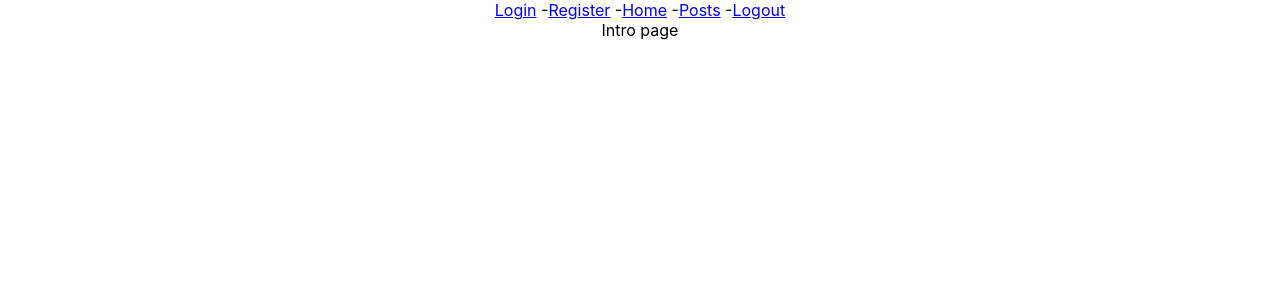
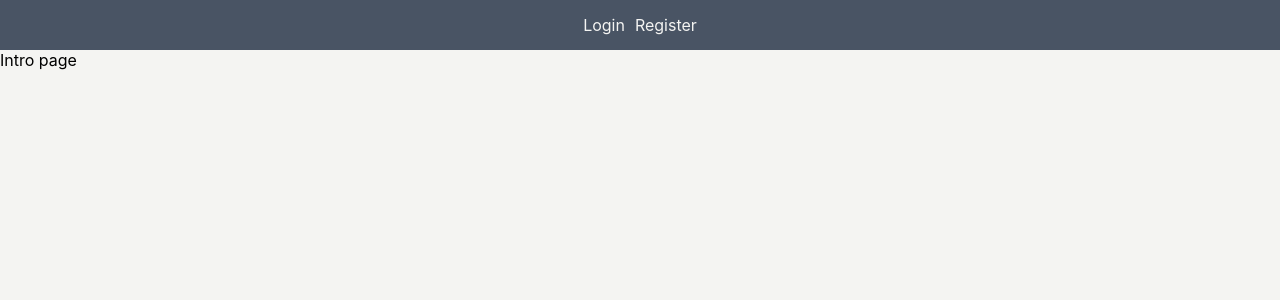
Before and after one commit to InnuendoX3/forum, a React (Create React App) app: page / in a window 1280 px wide. Shown: the top 300 px of the page. Built offline with nearby package versions, Linux system fonts and the light colour scheme.

Commit message:
Started with StyledComponents // Navbar links appears depending on user logged

```diff
--- a/package.json
+++ b/package.json
@@ -10,6 +10,7 @@
     "react-dom": "^17.0.1",
     "react-router-dom": "^5.2.0",
     "react-scripts": "4.0.0",
+    "styled-components": "^5.2.1",
     "web-vitals": "^0.2.4"
   },
   "scripts": {
--- a/src/App.js
+++ b/src/App.js
@@ -1,8 +1,6 @@
 import React, { useState } from 'react'
-import './App.css'; // Delete ?
 import { Switch, Route, Redirect } from 'react-router-dom'
 import { UserContext } from './contexts/UserContext'
-
 
 import HomePage from './pages/HomePage'
 import LoginPage from './pages/LoginPage'
@@ -12,7 +10,6 @@ import PostDetailPage from './pages/PostDetailPage'
 import PostCreatePage from './pages/PostCreatePage'
 
 import Navbar from './components/Navbar'
-
 
 
 function App() {
@@ -25,7 +22,7 @@ function App() {
   const [isLoggedIn, setIsLoggedIn] = useState(false)
 
   return (
-    <div className="App">
+    <>
       <UserContext.Provider value={{userInfo, setUserInfo, isLoggedIn, setIsLoggedIn}}>
         <Navbar />
         <Switch>
@@ -49,7 +46,7 @@ function App() {
           <Route path='/'> <div>Intro page</div> </Route>
         </Switch>
       </UserContext.Provider>
-    </div>
+    </>
   );
 }
 
--- a/src/components/Navbar.jsx
+++ b/src/components/Navbar.jsx
@@ -1,11 +1,22 @@
 import React, { useContext } from 'react'
-import { Link } from 'react-router-dom'
+import { UserContext } from '../contexts/UserContext'
+import styled from 'styled-components'
+//import { Link } from 'react-router-dom'
 
 import Auth from '../data/AuthKit'
-import { UserContext } from '../contexts/UserContext'
+import Link from './styled/Link'
+
+const NavbarStyled = styled.div`
+  background-color: #495464;
+  height: 50px;
+  display: flex;
+  justify-content: center;
+  align-items: center;
+`
+
 
 export default function Navbar() {
-  const { setIsLoggedIn, setUserInfo } = useContext(UserContext)
+  const { isLoggedIn, setIsLoggedIn, setUserInfo } = useContext(UserContext)
 
   function logout() {
     Auth.removeToken()
@@ -16,22 +27,12 @@ export default function Navbar() {
   }
 
   return (
-    <div>
-      <span>
-        <Link to='/login' >Login</Link> -
-      </span>
-      <span>
-        <Link to='/register' >Register</Link> -
-      </span>
-      <span>
-        <Link to='/home' >Home</Link> -
-      </span>
-      <span>
-        <Link to='/posts' >Posts</Link> -
-      </span>
-      <span>
-        <Link to='/login' onClick={logout} >Logout</Link>
-      </span>
-    </div>
+    <NavbarStyled>
+        { !isLoggedIn && <Link to='/login' >Login</Link> }
+        { !isLoggedIn && <Link to='/register' >Register</Link>}
+        { isLoggedIn && <Link to='/home' >Home</Link>}
+        { isLoggedIn && <Link to='/posts' >Posts</Link>}
+        { isLoggedIn && <Link to='/login' onClick={logout} >Logout</Link>}
+    </NavbarStyled>
   )
 }
--- /dev/null
+++ b/src/components/styled/Link.jsx
@@ -0,0 +1,8 @@
+import { Link } from 'react-router-dom'
+import styled from 'styled-components'
+
+export default styled(Link)`
+  color: #f4f4f2;
+  padding: 2px 5px;
+  text-decoration: none;
+`
--- a/src/index.js
+++ b/src/index.js
@@ -1,12 +1,24 @@
 import React from 'react';
 import ReactDOM from 'react-dom';
-import './index.css';
 import App from './App';
 import reportWebVitals from './reportWebVitals';
 import { BrowserRouter } from 'react-router-dom'
 
+import { createGlobalStyle } from 'styled-components'
+
+const GlobalStyle = createGlobalStyle`
+  body {
+    margin: 0;
+    background-color: #f4f4f2;
+    font-family: -apple-system, BlinkMacSystemFont, 'Segoe UI', 'Roboto', 'Oxygen',
+      'Ubuntu', 'Cantarell', 'Fira Sans', 'Droid Sans', 'Helvetica Neue',
+      sans-serif;
+  }
+`
+
 ReactDOM.render(
   <React.StrictMode>
+    <GlobalStyle />
     <BrowserRouter>
       <App />
     </BrowserRouter>
```
Also changed, not shown: 1 other file (tests, documents, lock files or other folders).
